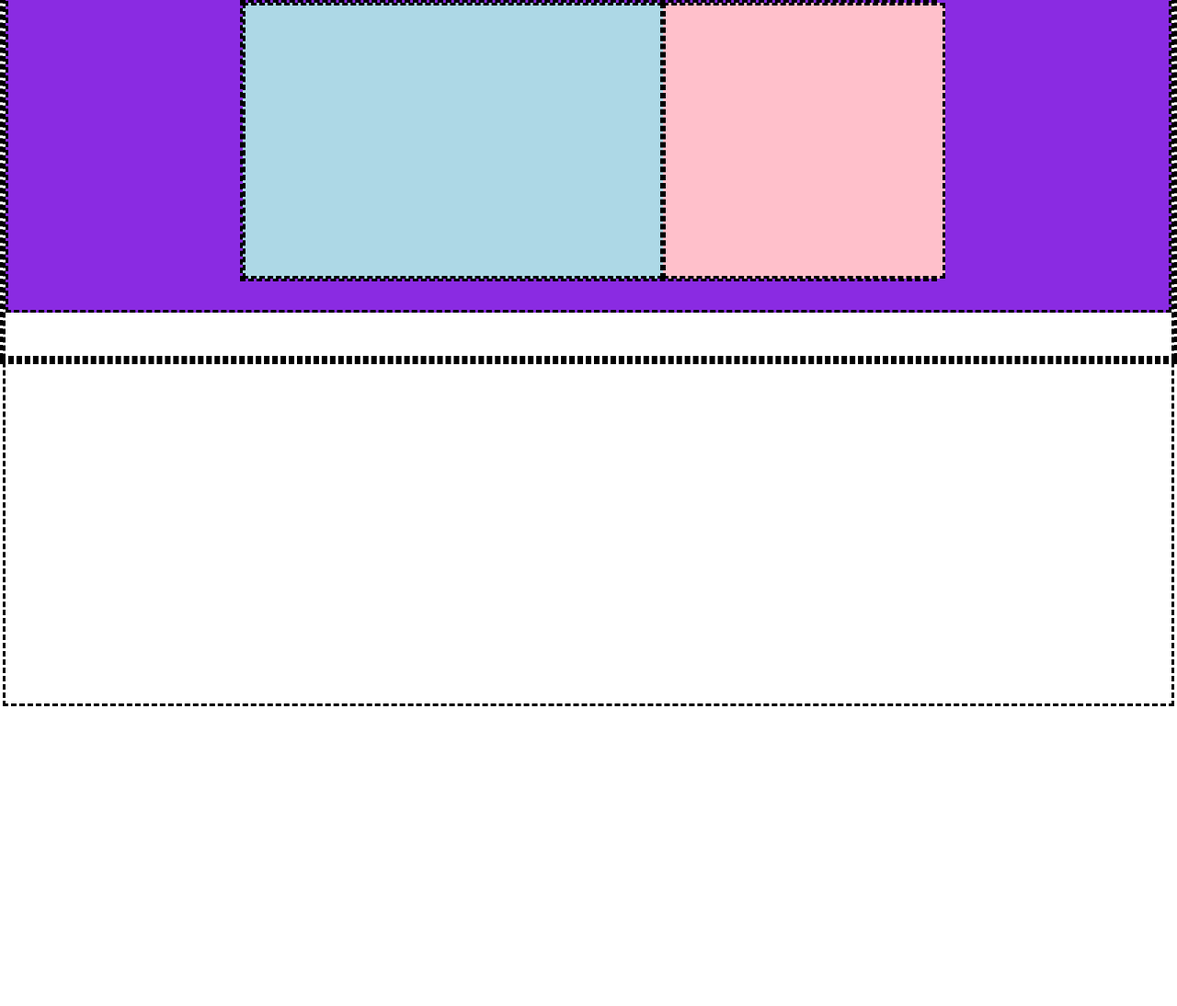
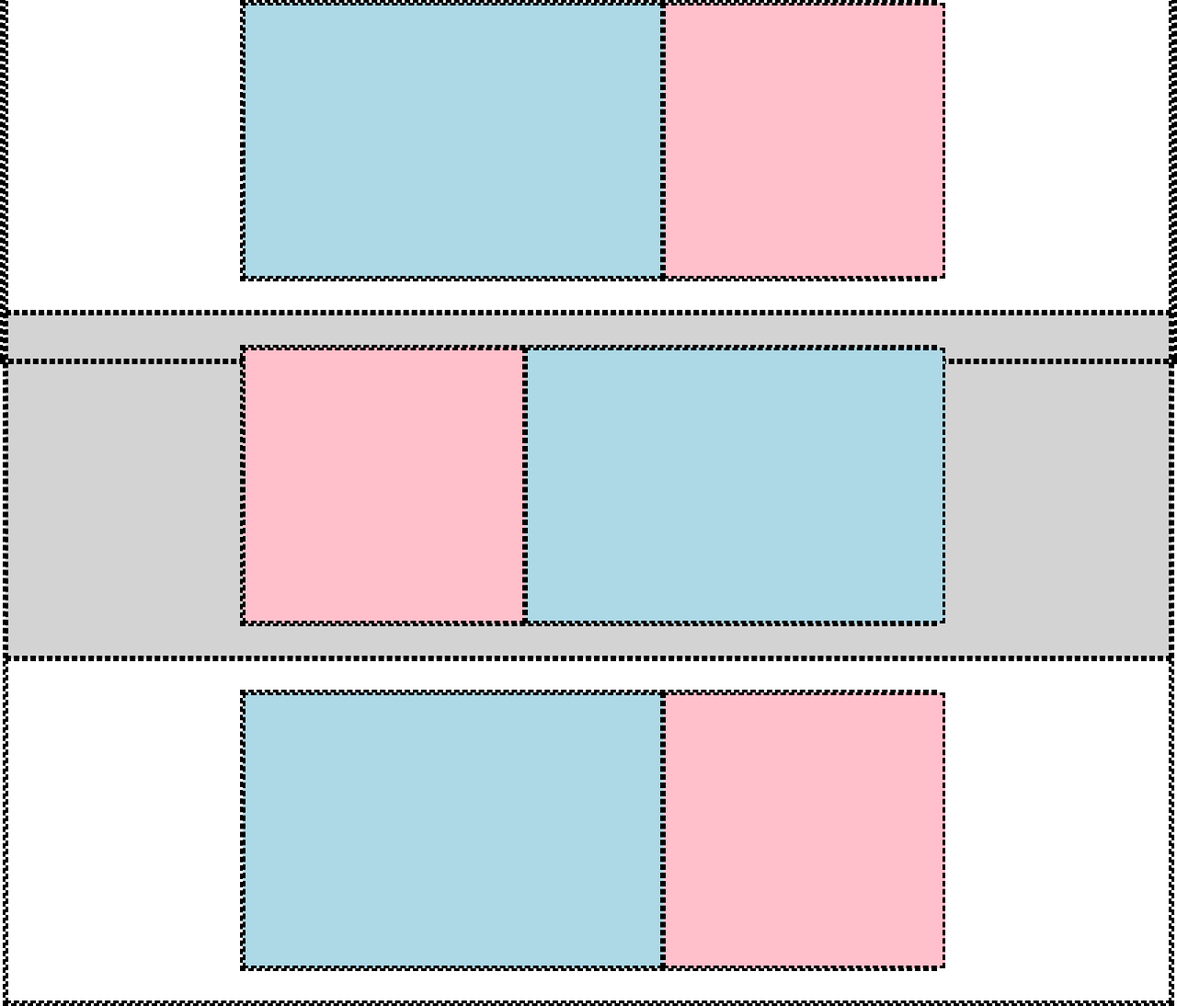
Before and after one commit to RosyPetrella/htmlcss-struttura-discord, a plain HTML site: page index.html in a window 1280 px wide. Shown: the part 480-1574 px from the top of the page at 92% size. Before the commit the page ends 1248 px from the top, so only its background shows below. Drawn offline with Linux system fonts and the light colour scheme.

Commit message:
Add "Community" and "Fandom" part

```diff
--- a/index.html
+++ b/index.html
@@ -27,8 +27,22 @@
       </div>
 
       <div class="big-container">
-        <div class="small-container">
+        <div class="small-container bg-odd">
           <div id="invite_only">
+            <div class="big-part"></div>
+            <div class="small-part"></div>
+          </div>
+        </div>
+
+        <div class="small-container bg-even">
+          <div id="community">
+            <div class="small-part"></div>
+            <div class="big-part"></div>
+          </div>
+        </div>
+
+        <div class="small-container bg-odd">
+          <div id="fandom">
             <div class="big-part"></div>
             <div class="small-part"></div>
           </div>
--- a/style.css
+++ b/style.css
@@ -1,3 +1,5 @@
+
+
 body {
     margin: 0;
     padding: 0;
@@ -86,24 +88,40 @@ main {
     margin: 2.5% 25%;
 }
 
+.bg-odd {
+    background-color: white;
+}
+
+.bg-even {
+    background-color: lightgray;
+}
 #invite_only {
     display: flex;
     width: 80%;
     min-height: 300px;
     margin: 2.5% 20%;
+}
 
-    .big-part{
-        min-width: 60%;
-        background-color: lightblue;
-    }
+#community {
+    display: flex;
+    width: 80%;
+    min-height: 300px;
+    margin: 2.5% 20%;
+}
 
-    .small-part {
-        min-width: 40%;
-        background-color: pink;
-    }
+#fandom {
+    display: flex;
+    width: 80%;
+    min-height: 300px;
+    margin: 2.5% 20%;
+}
 
+.big-part{
+    min-width: 60%;
+    background-color: lightblue;
+}
 
-
-
-
+.small-part {
+    min-width: 40%;
+    background-color: pink;
 }
```
